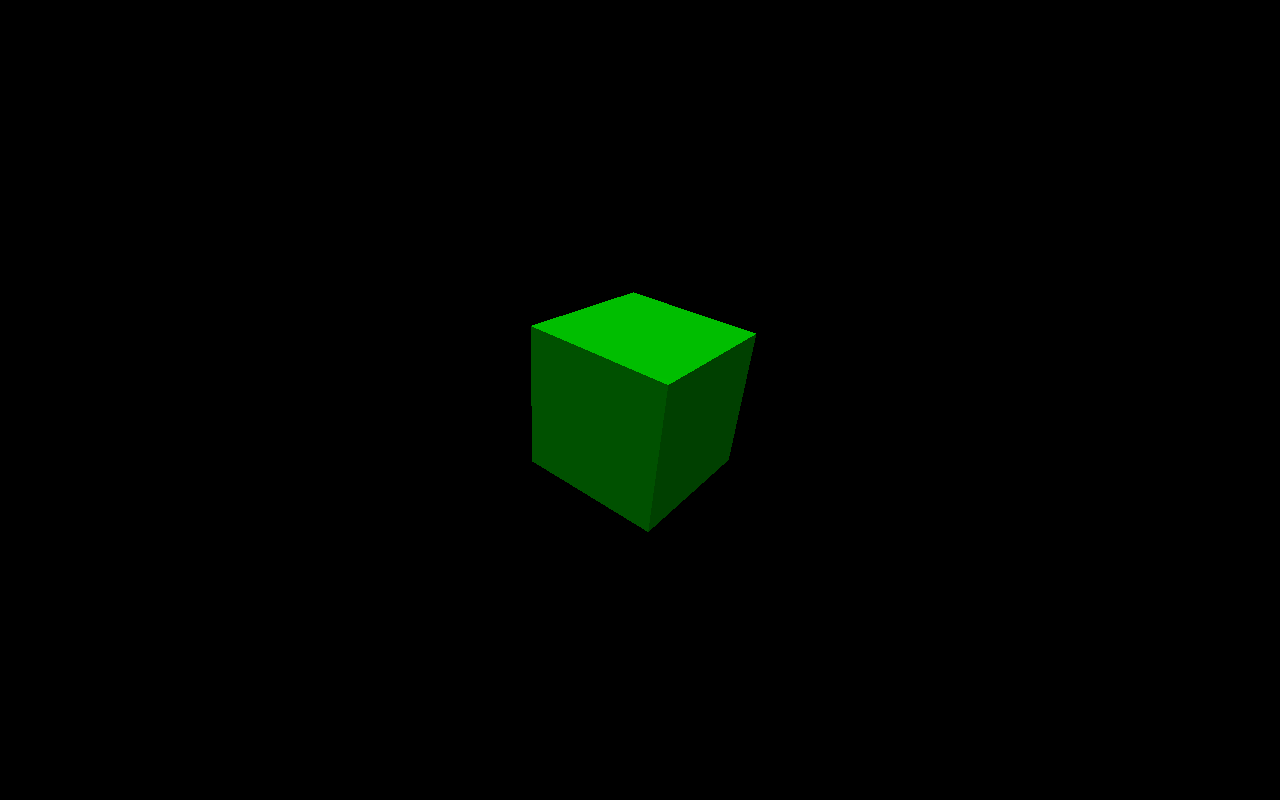
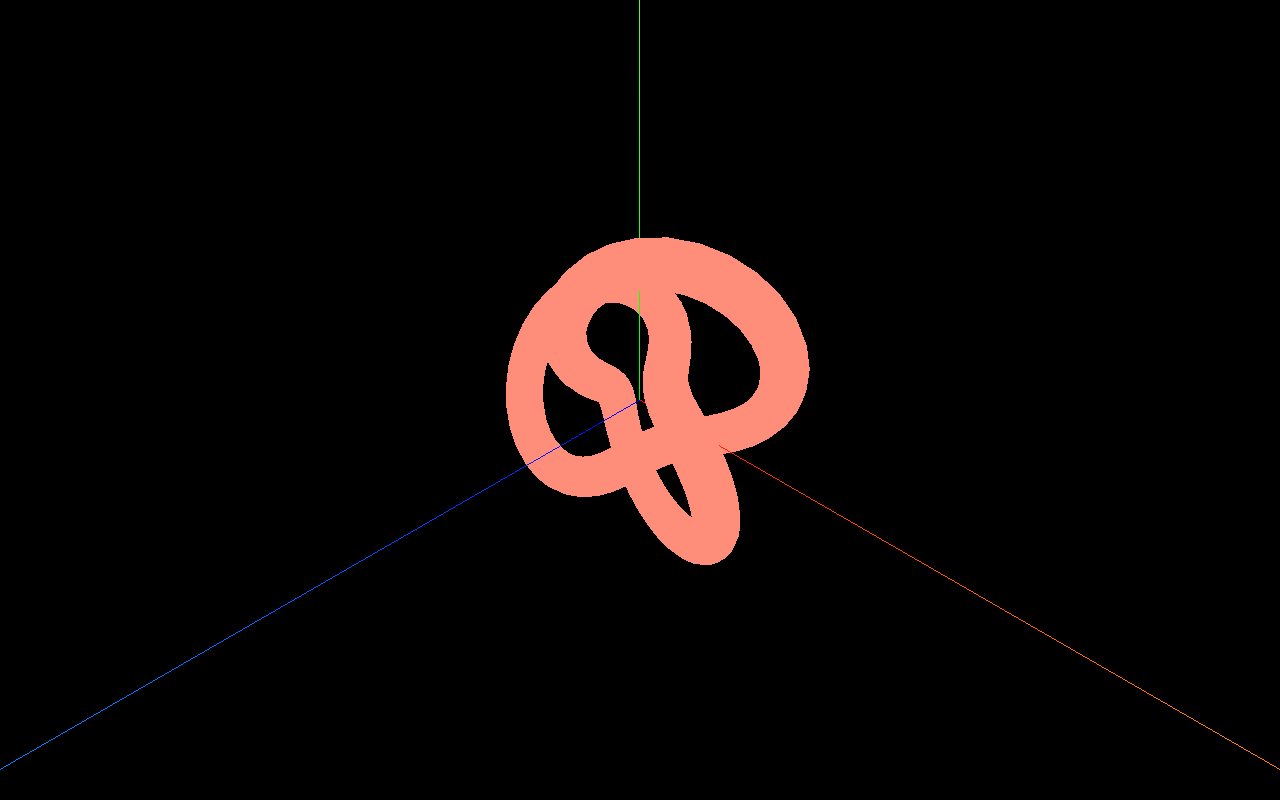
Before and after one commit to rokuzzz/3d-cube, a plain HTML site: page index.html in a window 1280 px wide. Drawn offline with nearby package versions, Linux system fonts and the light colour scheme.

Commit message:
replace a 3d cube with a torus knot

```diff
--- a/index.html
+++ b/index.html
@@ -2,7 +2,7 @@
 <html>
 	<head>
 		<meta charset="utf-8">
-		<title>My first three.js app</title>
+		<title>3d Cube</title>
 		<style>
 			body { margin: 0; }
 		</style>
@@ -35,12 +35,10 @@
             document.body.appendChild( renderer.domElement );
 
             // World
-            const geometry = new THREE.BoxGeometry();
-            var material = new THREE.MeshPhongMaterial( { color: 0x00ff00 } );
-
-            // Cube
-            const cube = new THREE.Mesh( geometry, material );
-            scene.add( cube );
+            const geometry = new THREE.TorusKnotGeometry( 10, 2, 100, 16 );
+            const material = new THREE.MeshBasicMaterial( { color: 0xFE8D79 } );
+            const torusKnot = new THREE.Mesh( geometry, material );
+            scene.add( torusKnot );
 
             // Lights
             const directionalLight = new THREE.DirectionalLight( 0xffffff, 0.5 ); // white directional light at half intensity shining from the top
@@ -65,16 +63,16 @@
 
 			controls.screenSpacePanning = false;
 
-			controls.minDistance = 1;
-			controls.maxDistance = 18;
+			controls.minDistance = 50;
+			controls.maxDistance = 100;
 
 			controls.maxPolarAngle = Math.PI / 2;
 
             function animate() {
                 requestAnimationFrame( animate );
 
-                cube.rotation.x += 0.01;
-                cube.rotation.y += 0.01;
+                torusKnot.rotation.x += 0.01;
+                torusKnot.rotation.y += 0.01;
 
             	// required if controls.enableDamping or controls.autoRotate are set to true
 	            controls.update();
```
